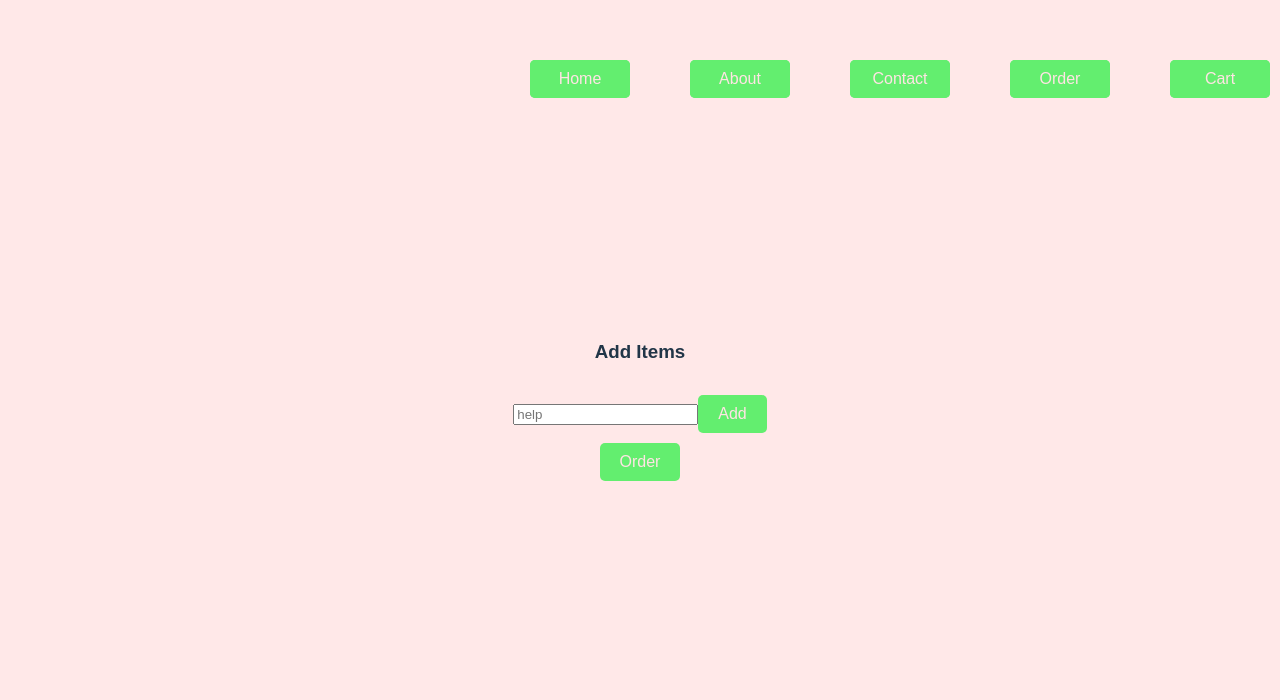
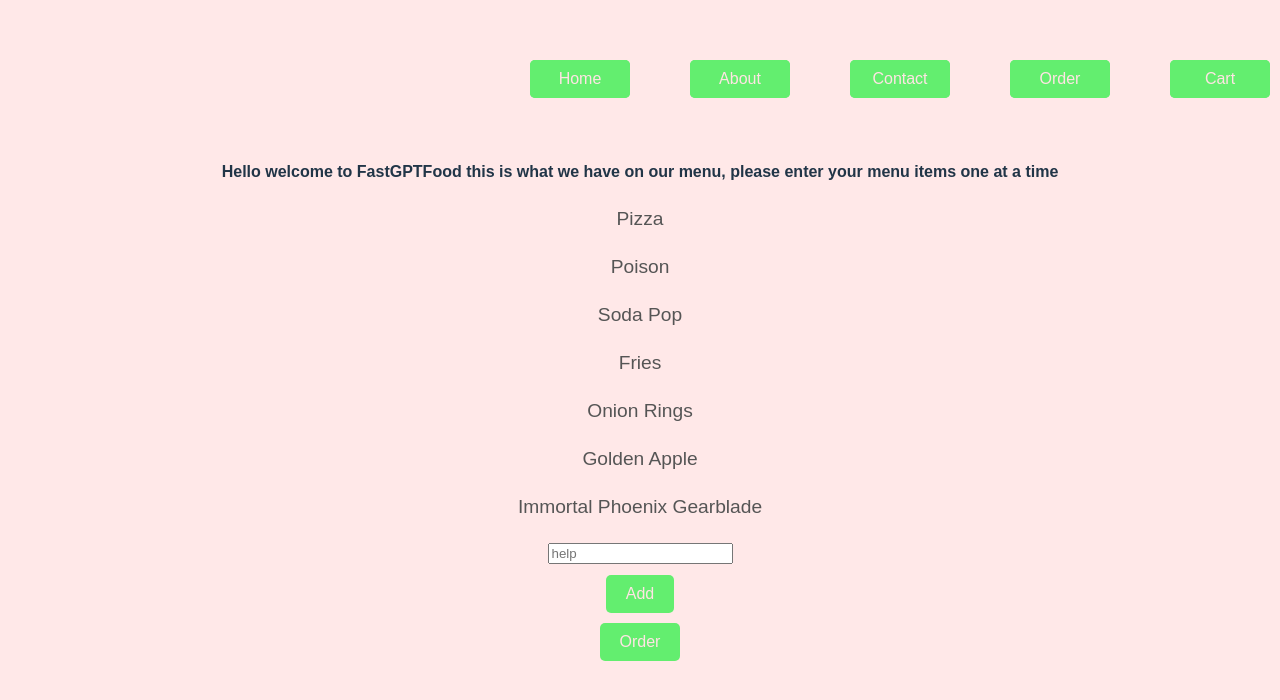
Before and after one commit to ishamotwani/FastGPTFood, a React (Vite) app: page /Order in a window 1280 px wide. Shown: the top 700 px of the page. Built offline with nearby package versions, Linux system fonts and the light colour scheme.

Commit message:
Cart, Order and App Changes.
The menu is now is tied to money, you can remove item's value in cart.
it is 11, i want to pass out premenatly

```diff
--- a/src/App.jsx
+++ b/src/App.jsx
@@ -24,14 +24,30 @@ function App() {
   // with the add button for the order page and remove for the cart page
   //the cost list will set a cost for the item; with items and cost being connected by list placement
   const [items, setItems] = useState([]);
-  const [cost, setCost] = useState([]);
 
+  //the difference between the two const, is one array keeps track of each purchase to a value
+  //so if the user pops one an item from the array with the remove section, it also pops the cost
+  //and then in the cart area; we will simply just do the math there for cost
+  const [costArray, setCostArray] = useState([]);
+  const [cost, setCost] = useState(0);
+
+  //this adds an item
   const addItem = (item) => {
     setItems ([...items, item]);
   }
 
+  //this removes an item as well as the cost
   const removeItem = (index) => {
     setItems(items.filter((_, i) => i !== index));
+
+    const removedCost = costArray[index];
+    setCostArray(items.filter((_, i) => i !== index));
+
+    setCost(prevCost => prevCost - removedCost);
+
+    if (cost <= 0 || cost === null) {
+      setCost = 0;
+    }
   }
 
   const removeAllItems = () => {
@@ -44,9 +60,9 @@ function App() {
         <Navigation />
       <Routes>
         <Route path="/" element={<Home />} />
-        <Route path="/Order" element={<Order  addItem={addItem}/>} />
+        <Route path="/Order" element={<Order addItem={addItem} setCostArray={setCostArray} setCost={setCost}/>} />
         <Route path="/About" element={<About />} />
-        <Route path="/Cart" element={<Cart items={items} removeItem={removeItem} removeAll={removeAllItems} cost={cost}/>} />
+        <Route path="/Cart" element={<Cart items={items} removeItem={removeItem} removeAll={removeAllItems} setCostArray={setCostArray} costArray={costArray} setCost={setCost} cost={cost} />} />
         <Route path="/Contact" element={<Contact />} />
       </Routes>
       </div>
--- a/src/pages/Cart.jsx
+++ b/src/pages/Cart.jsx
@@ -2,7 +2,7 @@ import React, { useState, useEffect } from 'react';
 import {BrowserRouter as Router, Route, Routes, Link, useLocation, useNavigate } from 'react-router-dom';
 import Navigation from '../functions/Navigation';
 
-function Cart ({items = [], removeItem, removeAll, cost}) {
+function Cart ({items = [], removeItem, removeAll, setCostArray, costArray, setCost, cost}) {
     //if it's in-person deliver or online
     //time is also set whenever a delibutton is trigger
     const [typeOrder, setTypeOrder] = useState("");
@@ -39,6 +39,8 @@ function Cart ({items = [], removeItem, removeAll, cost}) {
         setTypePay("");
         setDeliTime(0);
         removeAll();
+        setCostArray(0);
+        setCost(0);
     }
 
     return (
@@ -107,6 +109,11 @@ function Cart ({items = [], removeItem, removeAll, cost}) {
                 </div>
             )}
         </div>
+
+        <div className='costOverall'>
+            <p>Overall Cost: ${cost}</p>
+        </div>
+
         <div className='purchase'>
             <button onClick={purchaseButton}>Purchase</button>
         </div>
--- a/src/pages/Order.jsx
+++ b/src/pages/Order.jsx
@@ -5,7 +5,6 @@ import Navigation from '../functions/Navigation';
 import '../CssPages/Order.css';
 
 // Anything past navi is temp because OMG idk how we are creating a chatbot
-//before everything breaks we are making one last stabbing cut to the neck
 
 function CartButton() {
     const navigate = useNavigate();
@@ -21,13 +20,45 @@ function CartButton() {
     )
   }
 
-function Order ({addItem}) {
+function Order ({addItem, setCostArray, setCost}) {
     const [input, setInput] = useState("");
+    const [addedTrigger, setAddedTrigger] = useState(false);
+    const [addedText, setAddedText] = useState("");
 
+    //the menuItems yippeeeeeeee
+    const menuItems = ["Pizza", "Poison", "Soda Pop", "Fries", "Onion Rings", "Golden Apple", "Immortal Phoenix Gearblade"];
+    const menuItemToLower = menuItems.map(item => item.toLowerCase());
+
+    //the items cost
+    const costMenu = [14.99, 99.99, 3.23, 1.29, 1.29, 57, 1];
+
+    //this adds an item to the cart, and stores the cost in both an array and int
+    //the array is stored to ensure whenever the user removes it from the cart, the cost tied to that item is also removed
+    //and the int is stored to catch overall numbers
     const add = () => {
-        addItem(input);
-        setInput("")
+        if (menuItemToLower.includes(input.toLowerCase())) {
+            addItem(input.toLowerCase());
+            setAddedText("Your item has been added to the cart!");
+
+            const menuIndex = menuItemToLower.indexOf(input.toLowerCase());
+            const getCost = costMenu[menuIndex];
+
+            setCostArray(prevCostArray => [...prevCostArray, + getCost]);
+            setCost(prevCost => prevCost + costMenu[menuIndex]);
+        } else {
+            setAddedText("What the hell you just tried to add?");
         }
+        setInput("");
+        setAddedTrigger(true);
+    }
+
+    //timer to showcase when user have order item and then message go bye bye
+    useEffect(() => {
+        if (addedTrigger) {
+            const timer = setTimeout(() => {setAddedTrigger(false);
+            }, 3000);
+        }
+    }, [addedTrigger]);
 
     return (
         <div>
@@ -36,12 +67,28 @@ function Order ({addItem}) {
             </header>
 
             <div>
-          <h3>Add Items</h3>
-          <input type='text' value={input} onChange={(e) => setInput(e.target.value)} placeholder='help' />
-          <button onClick={add}>Add</button>
+                <h4>Hello welcome to FastGPTFood this is what we have on our menu, please enter your menu items one at a time</h4>
+                <span>
+                    {menuItems.map((item, index) => (
+                        <p>{item}</p>
+                    ))}
+                </span>
+
+                {addedTrigger === true ? (
+                    <div>
+                        <p>{addedText}</p>
+                    </div>
+                ) : (
+                    <div></div>
+                )}
             </div>
 
             <div>
+                <input type='text' value={input} onChange={(e) => setInput(e.target.value)} placeholder='help' />
+            </div>
+
+            <div>
+            <button onClick={add}>Add</button>
                 <CartButton />
             </div>
         </div>
```
Lines whose indentation alone changed are shown as unchanged.
